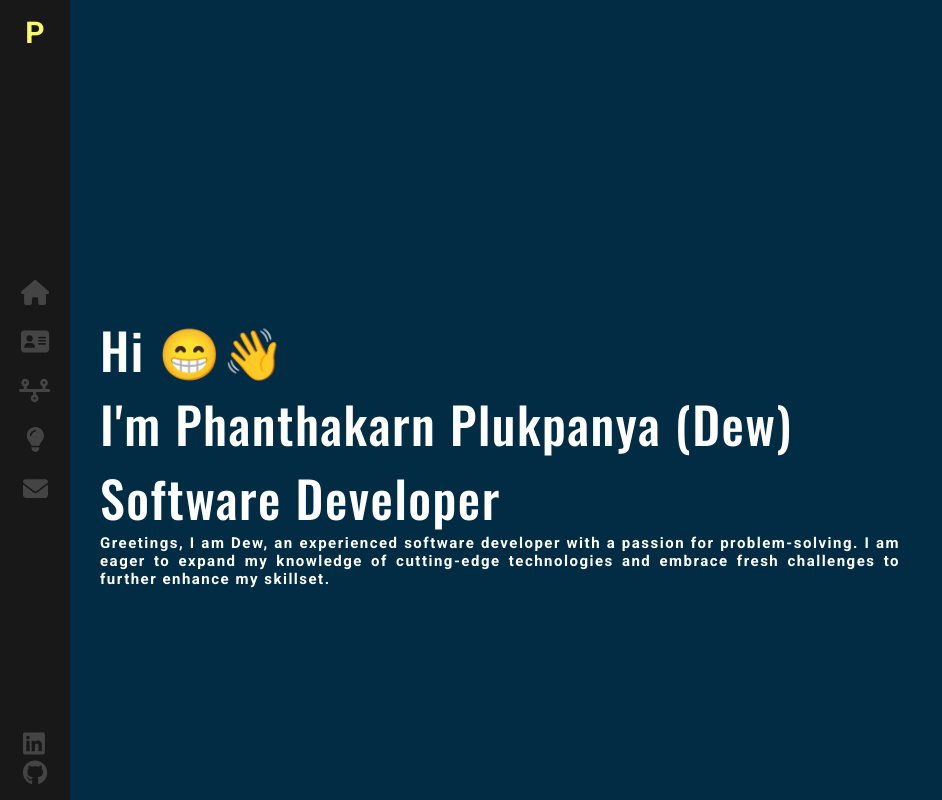
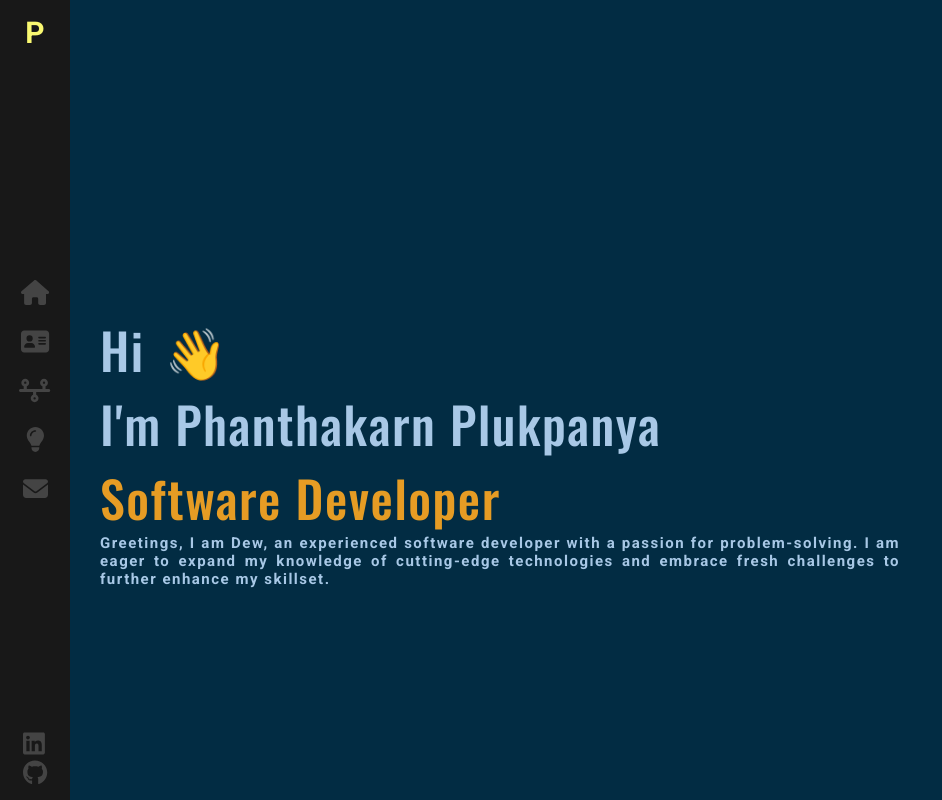
Before and after one commit to phanthakarnp1997/react-portfolio, a React (Vite) app: page / in a window 1280 px wide. Shown: the whole page, without its empty margins (0-942 px from the left). Built offline with nearby package versions, Linux system fonts and the light colour scheme.

Commit message:
feat: implement home-page

```diff
--- a/src/components/Home/index.jsx
+++ b/src/components/Home/index.jsx
@@ -5,9 +5,10 @@ export default function Home() {
   return (
     <div className="home-page">
       <div className="information">
-        <p>Hi 😁👋</p>
-        <p>I'm Phanthakarn Plukpanya (Dew)</p>
-        <p>Software Developer</p>
+        <span>Hi</span>
+        <span className="emoji-animation wave"></span>
+        <p>I'm Phanthakarn Plukpanya </p>
+        <p className="role">Software Developer</p>
       </div>
       <div className="description">
         <h2>
--- a/src/components/Home/index.scss
+++ b/src/components/Home/index.scss
@@ -7,7 +7,7 @@
   width: 100%;
   position: fixed;
   letter-spacing: 1.5px;
-  color: white;
+  color: #a8c8e6;
 }
 
 .information {
@@ -15,7 +15,32 @@
   font-size: 5rem;
 }
 
+.role {
+  color: #e69c24;
+}
+
 .description {
   max-width: 800px;
   text-align: justify;
 }
+
+.emoji-animation::after {
+  min-width: 1.4em;
+  margin: 0.3em 0.4em;
+  text-align: center;
+  animation-name: twoFrames;
+  animation-duration: 1.5s;
+  animation-timing-function: linear;
+  animation-iteration-count: infinite;
+}
+
+.wave::after {
+  content: "✋";
+  --emoji: "👋";
+}
+
+@keyframes twoFrames {
+  50% {
+    content: var(--emoji);
+  }
+}
```
